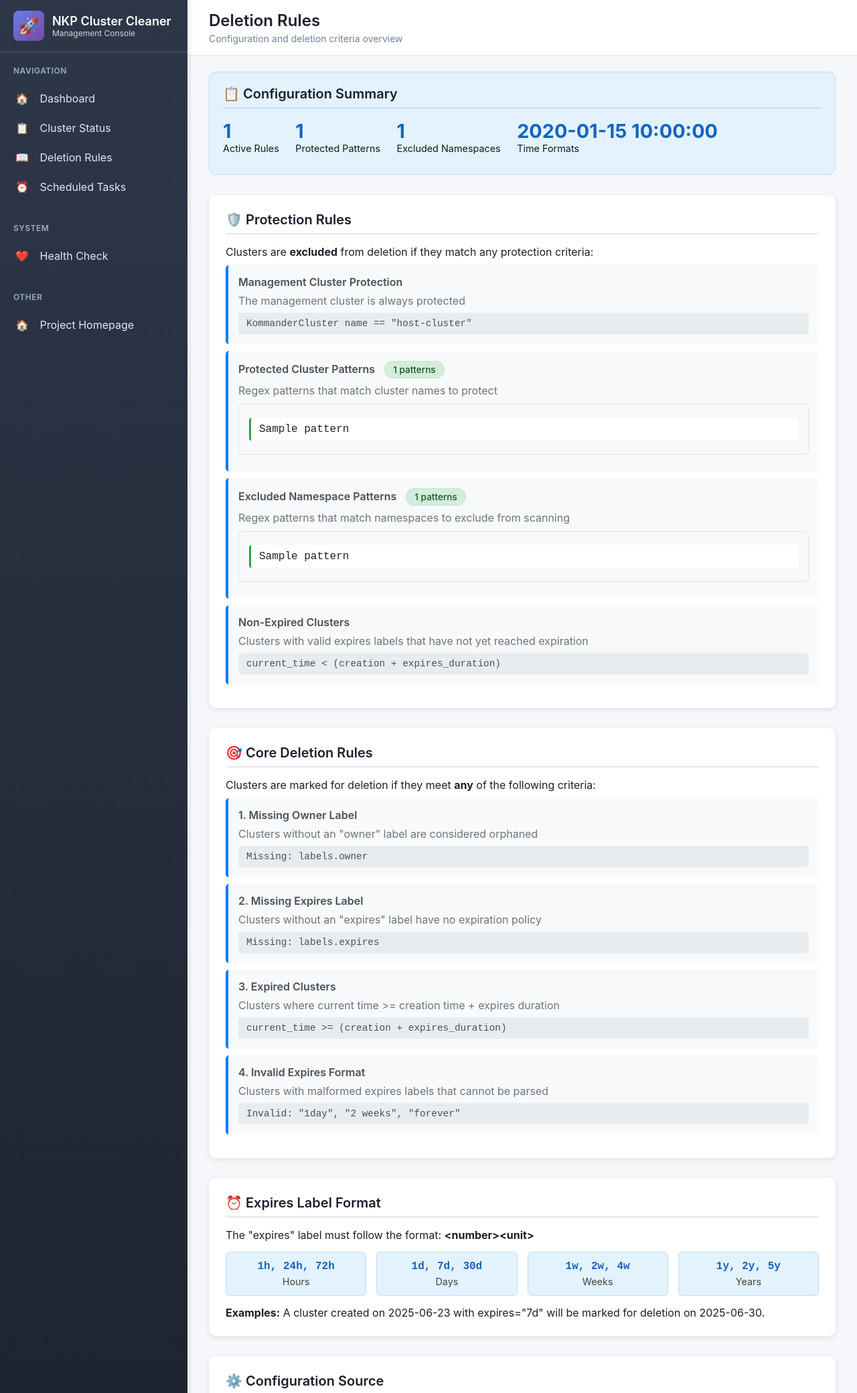
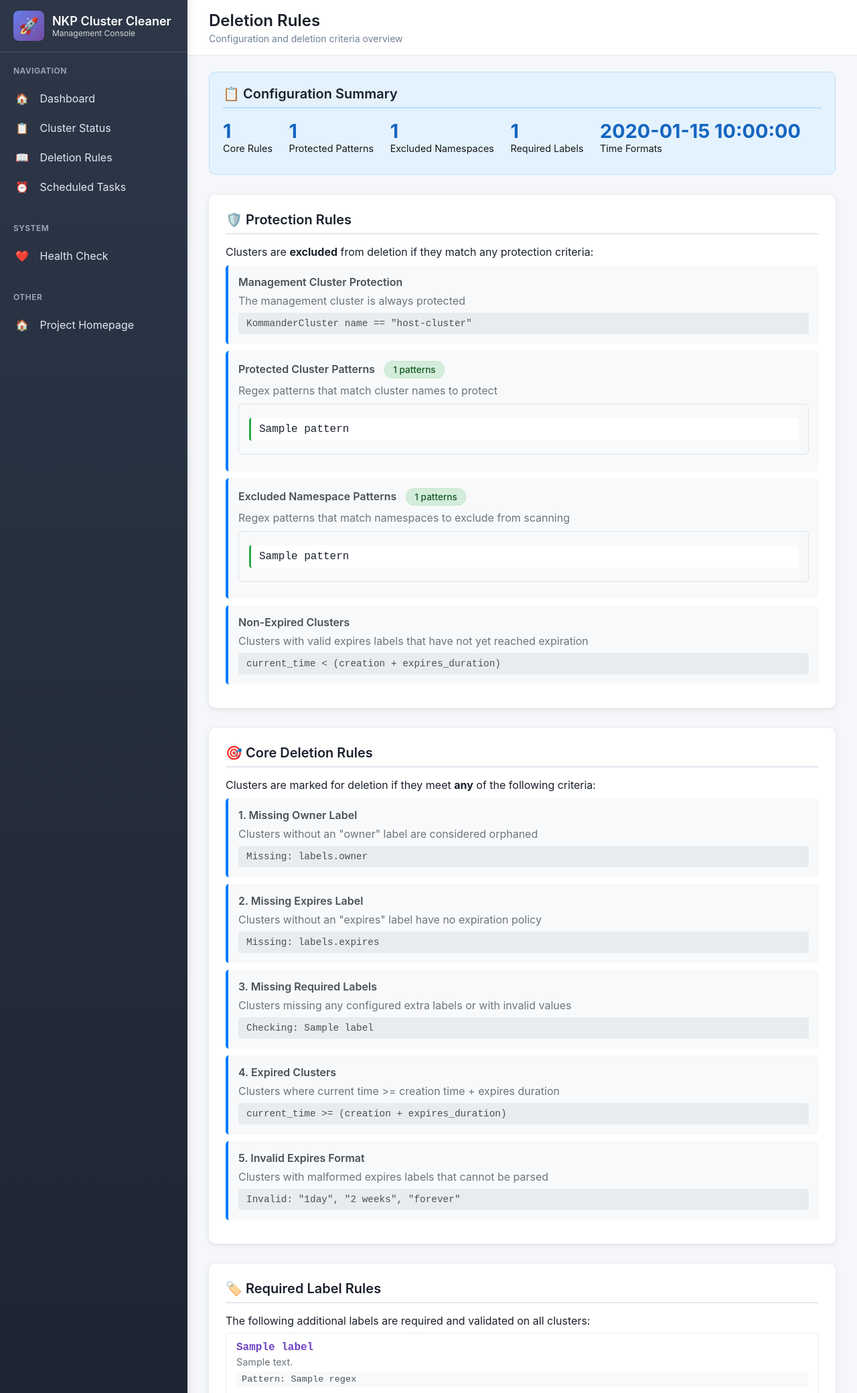
Before and after one commit to markround/nkp-cluster-cleaner, a Flask app: template src/nkp_cluster_cleaner/templates/rules.html in a window 1280 px wide. Shown: the top 2080 px of the page at 67% size. Run offline with Flask 3, Linux system fonts and the light colour scheme; the template is opened without the code that fills it: most values are stand-ins (such as "Sample title", 1, 10 or a date in 2020).

Commit message:
Add extra_labels support

```diff
--- a/src/nkp_cluster_cleaner/cluster_manager.py
+++ b/src/nkp_cluster_cleaner/cluster_manager.py
@@ -196,6 +196,12 @@ class ClusterManager:
         # Check if expires label exists
         if "expires" not in labels:
             return True, f"Missing 'expires' label"
+
+        # Validate extra labels
+        extra_label_errors = self.config_manager.validate_extra_labels(labels)
+        if extra_label_errors:
+            # Return the first error as the reason
+            return True, extra_label_errors[0]
 
         # Parse and check expires label
         expires_value = labels["expires"]
--- a/src/nkp_cluster_cleaner/templates/rules.html
+++ b/src/nkp_cluster_cleaner/templates/rules.html
@@ -71,6 +71,34 @@
         font-family: 'Courier New', monospace;
         border-left: 3px solid #28a745;
     }
+    .label-item {
+        background-color: white;
+        padding: 12px 15px;
+        margin: 8px 0;
+        border-radius: 4px;
+        border-left: 3px solid #6f42c1;
+        border: 1px solid #e9ecef;
+    }
+    .label-name {
+        font-family: 'Courier New', monospace;
+        font-weight: bold;
+        color: #6f42c1;
+        font-size: 1em;
+    }
+    .label-description {
+        color: #6c757d;
+        font-size: 0.9em;
+        margin: 4px 0;
+    }
+    .label-regex {
+        background-color: #f8f9fa;
+        padding: 4px 8px;
+        border-radius: 3px;
+        font-family: 'Courier New', monospace;
+        font-size: 0.85em;
+        color: #495057;
+        margin-top: 6px;
+    }
     .no-patterns {
         color: #6c757d;
         font-style: italic;
@@ -130,7 +158,7 @@
         <h2 style="margin-top: 0; border-bottom: 2px solid #bbdefb;">📋 Configuration Summary</h2>
         <div class="summary-stat">
             <div class="summary-number">{{ rule_count }}</div>
-            <div class="summary-label">Active Rules</div>
+            <div class="summary-label">Core Rules</div>
         </div>
         <div class="summary-stat">
             <div class="summary-number">{{ protected_cluster_count }}</div>
@@ -139,6 +167,10 @@
         <div class="summary-stat">
             <div class="summary-number">{{ excluded_namespace_count }}</div>
             <div class="summary-label">Excluded Namespaces</div>
+        </div>
+        <div class="summary-stat">
+            <div class="summary-number">{{ extra_labels_count }}</div>
+            <div class="summary-label">Required Labels</div>
         </div>
         <div class="summary-stat">
             <div class="summary-number">{{ time_format_count }}</div>
@@ -222,17 +254,45 @@
         </div>
 
         <div class="rule-item">
-            <div class="rule-type">3. Expired Clusters</div>
+            <div class="rule-type">3. Missing Required Labels</div>
+            <div class="rule-description">Clusters missing any configured extra labels or with invalid values</div>
+            <div class="rule-example">{% if extra_labels %}Checking: {% for label in extra_labels %}{{ label.name }}{% if not loop.last %}, {% endif %}{% endfor %}{% else %}No extra labels configured{% endif %}</div>
+        </div>
+
+        <div class="rule-item">
+            <div class="rule-type">4. Expired Clusters</div>
             <div class="rule-description">Clusters where current time >= creation time + expires duration</div>
             <div class="rule-example">current_time >= (creation + expires_duration)</div>
         </div>
 
         <div class="rule-item">
-            <div class="rule-type">4. Invalid Expires Format</div>
+            <div class="rule-type">5. Invalid Expires Format</div>
             <div class="rule-description">Clusters with malformed expires labels that cannot be parsed</div>
             <div class="rule-example">Invalid: "1day", "2 weeks", "forever"</div>
         </div>
     </div>
+
+    <!-- Extra Labels Rules -->
+    {% if extra_labels %}
+    <div class="rules-section">
+        <h2>🏷️ Required Label Rules</h2>
+        <p>The following additional labels are required and validated on all clusters:</p>
+
+        {% for label in extra_labels %}
+        <div class="label-item">
+            <div class="label-name">{{ label.name }}</div>
+            {% if label.description %}
+                <div class="label-description">{{ label.description }}</div>
+            {% endif %}
+            {% if label.regex %}
+                <div class="label-regex">Pattern: {{ label.regex }}</div>
+            {% else %}
+                <div class="label-regex">Any value accepted</div>
+            {% endif %}
+        </div>
+        {% endfor %}
+    </div>
+    {% endif %}
 
     <!-- Time Format Rules -->
     <div class="rules-section">
--- a/src/nkp_cluster_cleaner/web_server.py
+++ b/src/nkp_cluster_cleaner/web_server.py
@@ -161,11 +161,13 @@ def create_app(kubeconfig_path: Optional[str] = None, config_path: Optional[str]
             # Count various configuration elements
             protected_cluster_patterns = criteria.protected_cluster_patterns
             excluded_namespace_patterns = criteria.excluded_namespace_patterns
+            extra_labels = criteria.extra_labels
 
             # Calculate summary statistics
-            rule_count = 4  # Core deletion rules (missing owner, missing expires, expired, invalid format)
+            rule_count = 5  # Core deletion rules (missing owner, missing expires, missing extra labels, expired, invalid format)
             protected_cluster_count = len(protected_cluster_patterns)
             excluded_namespace_count = len(excluded_namespace_patterns)
+            extra_labels_count = len(extra_labels)
             time_format_count = 4  # h, d, w, y
 
             # Determine configuration paths
@@ -178,10 +180,12 @@ def create_app(kubeconfig_path: Optional[str] = None, config_path: Optional[str]
                 rule_count=rule_count,
                 protected_cluster_count=protected_cluster_count,
                 excluded_namespace_count=excluded_namespace_count,
+                extra_labels_count=extra_labels_count,
                 time_format_count=time_format_count,
                 # Configuration details
                 protected_cluster_patterns=protected_cluster_patterns,
                 excluded_namespace_patterns=excluded_namespace_patterns,
+                extra_labels=extra_labels,
                 kubeconfig_path=kubeconfig_path,
                 version=__version__,
                 config_path=config_path
@@ -190,12 +194,14 @@ def create_app(kubeconfig_path: Optional[str] = None, config_path: Optional[str]
             # Render with error state
             return render_template(
                 'rules.html',
-                rule_count=4,
+                rule_count=5,
                 protected_cluster_count=0,
                 excluded_namespace_count=0,
+                extra_labels_count=0,
                 time_format_count=4,
                 protected_cluster_patterns=[],
                 excluded_namespace_patterns=[],
+                extra_labels=[],
                 kubeconfig_path=app.config['KUBECONFIG_PATH'],
                 config_path=app.config['CONFIG_PATH'],
                 version=__version__,
```
Also changed, not shown: src/nkp_cluster_cleaner/config.py (+87 -0 lines).
